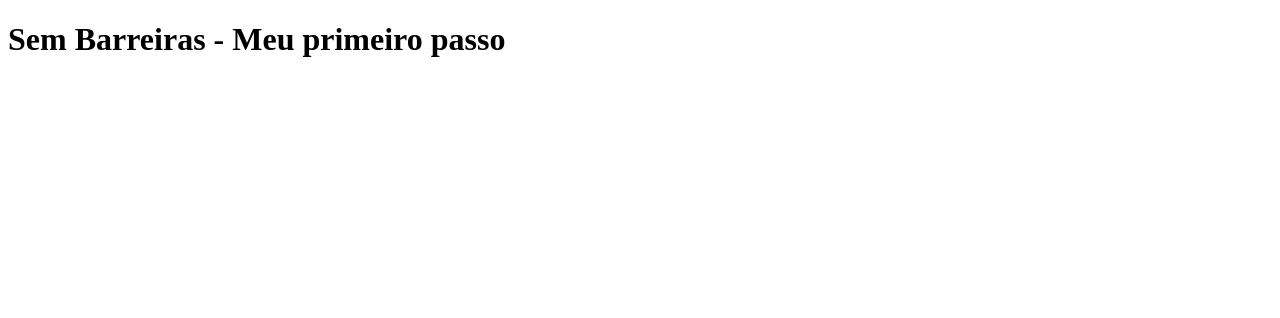
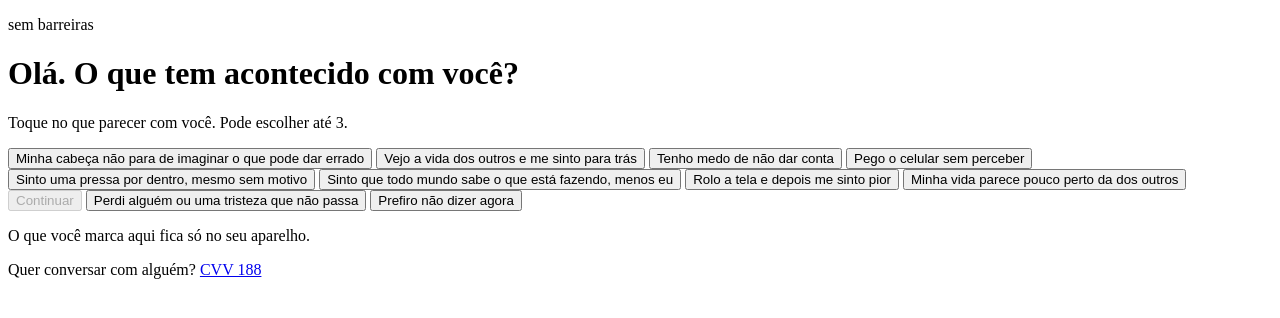
Before and after one commit to rodrigorrpita/sem-barreiras, a plain HTML site: page index.html in a window 1280 px wide. Drawn offline with Linux system fonts and the light colour scheme.

Commit message:
Passo 2b: estrutura HTML da Tela 1

```diff
--- a/index.html
+++ b/index.html
@@ -1,11 +1,41 @@
 <!DOCTYPE html>
-<html lang="pt-br">
+<html lang="pt-BR">
     <head>
         <meta charset="UTF-8">
         <meta name="viewport" content="width=device-width, initial-scale=1.0">
+        <meta name="description" content="Toque no que parecer com você e receba uma semana de direção e acolhimento. Sem escrever, sem rótulos.">
         <title>Sem Barreiras</title>
     </head>
     <body>
-        <h1>Sem Barreiras - Meu primeiro passo</h1>
+        <header class="topo">
+            <p class="marca">sem barreiras</p>
+        </header>
+
+        <main class="tela" id="tela-frases">
+            <h1>Olá. O que tem acontecido com você?</h1>
+            <p class="subtitulo">Toque no que parecer com você. Pode escolher até 3.</p>
+
+            <div class="frases" role="group" aria-label="Frases para você escolher">
+                <button type="button" class="frase" data-emocao="ansiedade" aria-pressed="false">Minha cabeça não para de imaginar o que pode dar errado</button>
+                <button type="button" class="frase" data-emocao="comparacao" aria-pressed="false">Vejo a vida dos outros e me sinto para trás</button>
+                <button type="button" class="frase" data-emocao="inseguranca" aria-pressed="false">Tenho medo de não dar conta</button>
+                <button type="button" class="frase" data-emocao="excesso-de-tela" aria-pressed="false">Pego o celular sem perceber</button>
+                <button type="button" class="frase" data-emocao="ansiedade" aria-pressed="false">Sinto uma pressa por dentro, mesmo sem motivo</button>
+                <button type="button" class="frase" data-emocao="inseguranca" aria-pressed="false">Sinto que todo mundo sabe o que está fazendo, menos eu</button>
+                <button type="button" class="frase" data-emocao="excesso-de-tela" aria-pressed="false">Rolo a tela e depois me sinto pior</button>
+                <button type="button" class="frase" data-emocao="comparacao" aria-pressed="false">Minha vida parece pouco perto da dos outros</button>
+            </div>
+
+            <button type="button" class="botao-principal" id="botao-continuar" disabled>Continuar</button>
+
+            <button type="button" class="porta-cuidado" id="botao-cuidado">Perdi alguém ou uma tristeza que não passa</button>
+
+            <button type="button" class="saida" id="botao-prefiro-nao-dizer">Prefiro não dizer agora</button>
+        </main>
+
+        <footer class="rodape">
+            <p class="privacidade">O que você marca aqui fica só no seu aparelho.</p>
+            <p class="apoio">Quer conversar com alguém? <a href="tel:188">CVV 188</a></p>
+        </footer>
     </body>
 </html>
```
